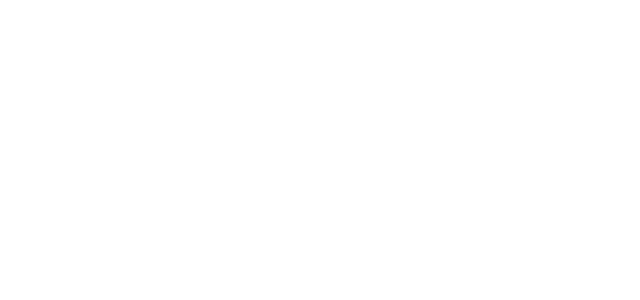
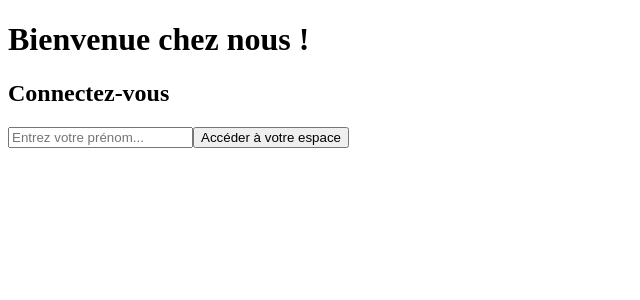
Before and after one commit to BoubaWade/ProjetBurger, a React (Vite) app: page / in a window 1280 px wide. Shown: the top 300 px of the page, without its empty margins (0-640 px from the left). Built offline with nearby package versions, Linux system fonts and the light colour scheme.

Commit message:
✨ F01: LoginPage.jsx :Add LoginPage and LoginForm

```diff
--- a/src/App.jsx
+++ b/src/App.jsx
@@ -1,8 +1,9 @@
+import LoginPage from "./pages/LoginPage";
 function App() {
 
   return (
     <>
-
+      <LoginPage />
     </>
   )
 }
--- /dev/null
+++ b/src/components/LoginForm.jsx
@@ -0,0 +1,26 @@
+import { useState } from "react";
+
+function LoginForm() {
+    const [value, setValue]= useState("");
+
+    const onChange = (e)=>{
+        setValue(e.target.value);
+    }
+    const onSubmit=()=>{
+        //e.preventDefault();
+        alert(value);
+        //setValue("");
+    }
+    return (
+        <>
+          <h1>Bienvenue chez nous !</h1>
+          <h2>Connectez-vous</h2>
+          <form onSubmit={onSubmit}>
+            <input type='text'  placeholder='Entrez votre prénom...' required onChange={onChange} />
+            <input type="submit" value="Accéder à votre espace" />
+          </form>
+        </>
+    );
+}
+
+export default LoginForm;
--- /dev/null
+++ b/src/pages/LoginPage.jsx
@@ -0,0 +1,11 @@
+import LoginForm from "../components/LoginForm";
+
+function LoginPage() {
+    return (
+        <div>
+            <LoginForm/>
+        </div>
+    );
+}
+
+export default LoginPage;
```
